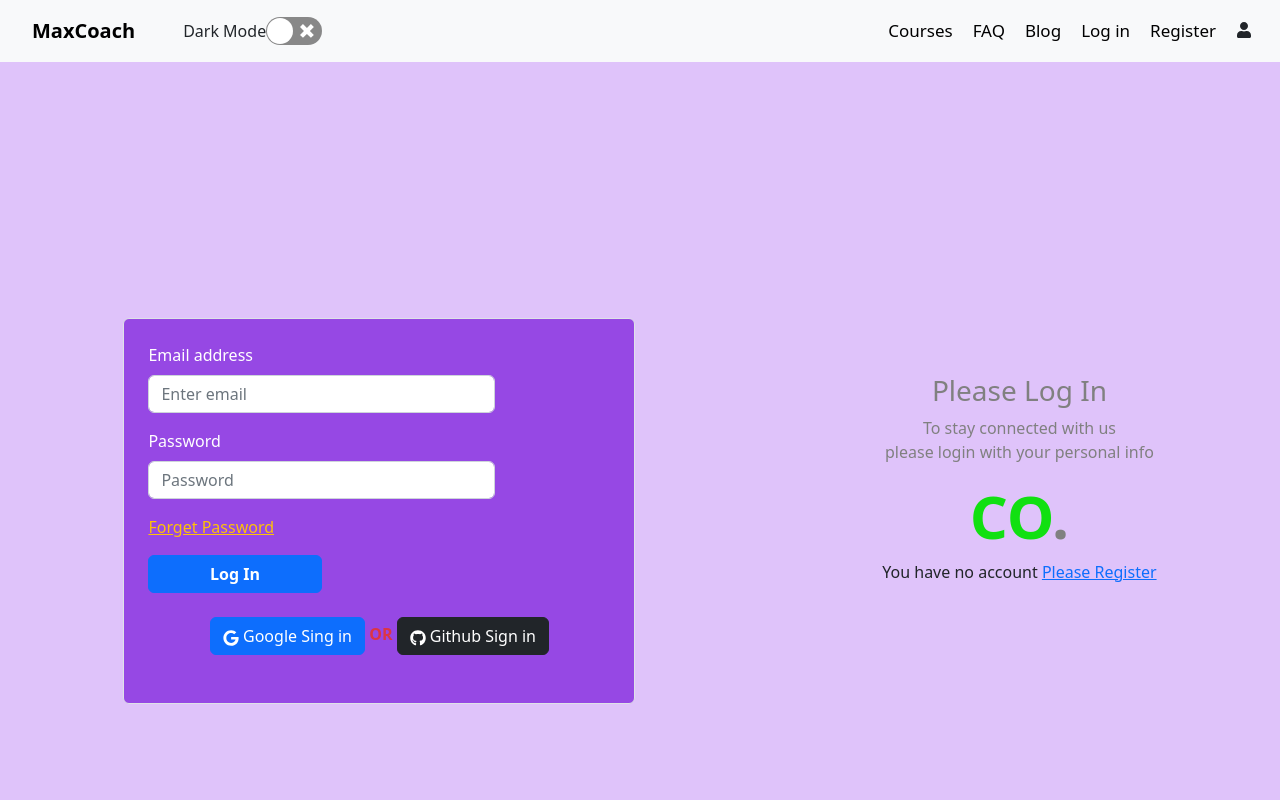
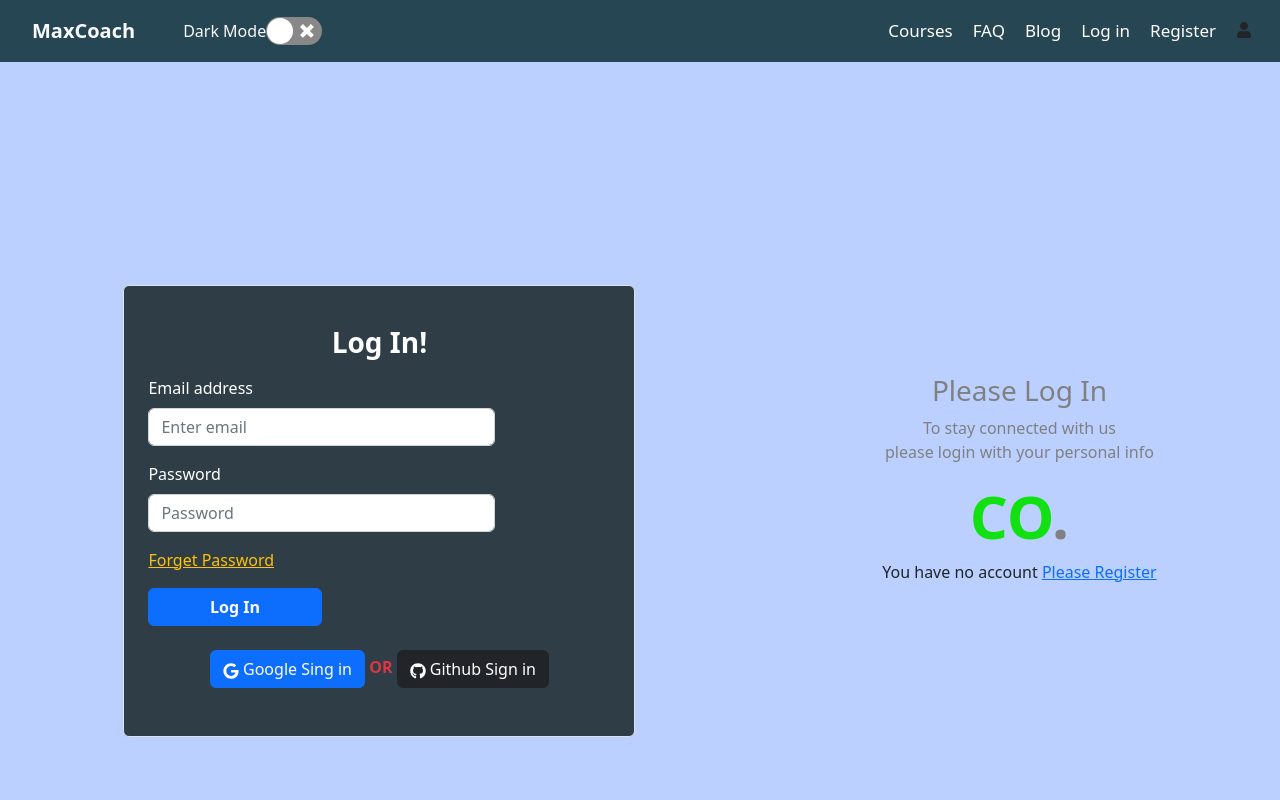
Before and after one commit to BappySheikh1/learning-website, a React (Create React App) app: page /login in a window 1280 px wide. Shown: the top 800 px of the page. Built offline with nearby package versions, Linux system fonts and the light colour scheme; no server answers.

Commit message:
modify added

```diff
--- a/src/Pages/Login/Login.css
+++ b/src/Pages/Login/Login.css
@@ -4,11 +4,11 @@
     justify-content: space-around;
     align-items: center;
     height: 850px;
-    background-color: rgb(223, 195, 250);
+    background-color: #bbd0ff;
  }
  #login-content{
     width: 40%;
-    background-color: rgb(150, 72, 228);
+    background-color: #2f3e46;
     color: white;
  }
  /* Log in css end */
@@ -23,7 +23,7 @@
  }
  #register-container{
     width: 40%;
-    background-color:  rgb(17, 224, 17);
+    background-color: #2f3e46;
 
  }
  .details-content h3 {
@@ -60,7 +60,7 @@
     }
     #register-container{
         width: 80%;
-        background-color:  rgb(17, 224, 17);
+        background-color: #2f3e46;
         margin-bottom: 40px;
      }
  }
--- a/src/Pages/Login/Login.js
+++ b/src/Pages/Login/Login.js
@@ -89,6 +89,9 @@ const Login = () => {
       <div className='login-main'>
 
         <div id='login-content' className=' border  p-4 mt-5 rounded'>
+        <div className='text-center my-3'>
+            <h3 className='fw-bold'>Log In!</h3>
+          </div>
              <Form onSubmit={handleSubmit} className='w-75'>
       <Form.Group className="mb-3" controlId="formBasicEmail">
         <Form.Label>Email address</Form.Label>
--- a/src/Pages/Register/Register.js
+++ b/src/Pages/Register/Register.js
@@ -82,8 +82,11 @@ const Register = () => {
   }
 
     return (
-      <div className='register-main '>
+      <div className='register-main text-light fw-semibold'>
         <div id='register-container'  className=' border p-4  mt-5 rounded'>
+          <div className='text-center my-3'>
+            <h3 className='fw-bold'>Resigner Now!</h3>
+          </div>
             <Form onSubmit={handleSubmit} className='w-75'>
       <Form.Group className="mb-3" controlId="formBasicName">
         <Form.Label>Email address</Form.Label>
--- a/src/Shared/Header/Header.css
+++ b/src/Shared/Header/Header.css
@@ -1,5 +1,5 @@
 #main-navigation{
-    background: transparent;
+    background: #264653;
 }
 .navbar-container{
     text-decoration: none;
@@ -15,7 +15,7 @@
  text-decoration: none;
  margin-right: 10px;
  font-size: 17px;
- color: black;
+ color: white;
  font-weight: 400;
  padding-right: 10px;
 }
--- a/src/Shared/Header/Header.js
+++ b/src/Shared/Header/Header.js
@@ -30,16 +30,16 @@ const Header = () => {
     }
     return (
         <div id={theme}>
-            <Navbar id='main-navigation'  bg="light" expand="lg" className='py-3'>
+            <Navbar id='main-navigation' expand="lg" className='py-3'>
       <Container fluid>
-        <Link className='navbar-container' to='/'>MaxCoach </Link>
+        <Link className='navbar-container text-light' to='/'>MaxCoach </Link>
         <Navbar.Toggle aria-controls="navbarScroll" />
 
 
 
         <Navbar.Collapse id="navbarScroll">
         <span className='ms-5 react-switch'>
-          <label>{theme === "light" ? "Light Mode" : "Dark Mode"}</label>
+          <label className='text-light'>{theme === "light" ? "Light Mode" : "Dark Mode"}</label>
           <ReactSwitch onChange={toggleTheme} checked={theme === "dark" }/>
           </span>
           <Nav
--- a/src/index.css
+++ b/src/index.css
@@ -5,6 +5,7 @@ body {
     sans-serif;
   -webkit-font-smoothing: antialiased;
   -moz-osx-font-smoothing: grayscale;
+
 }
 
 code {
```
Also changed, not shown: src/Pages/Blog/Blog.css (line endings or trailing spaces), src/Pages/Blog/Blog.js (line endings or trailing spaces).
